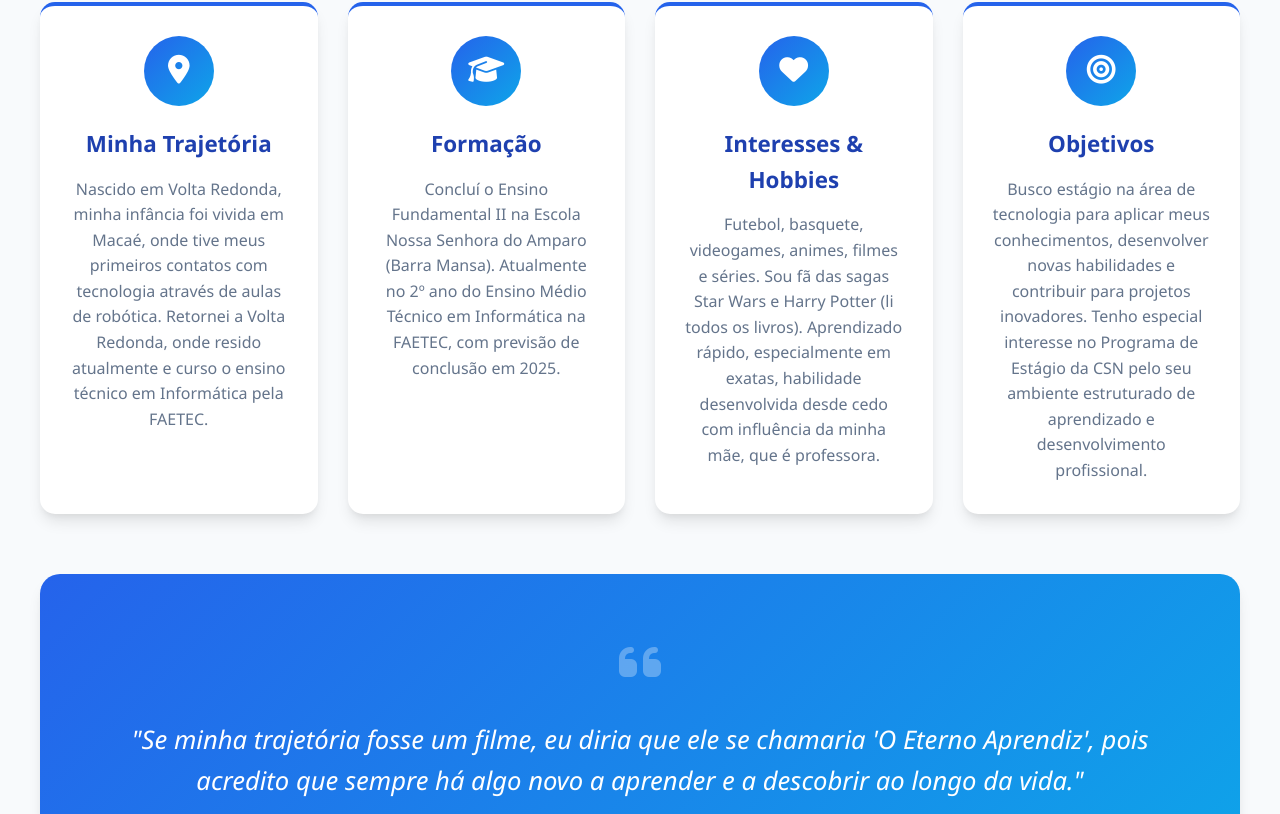
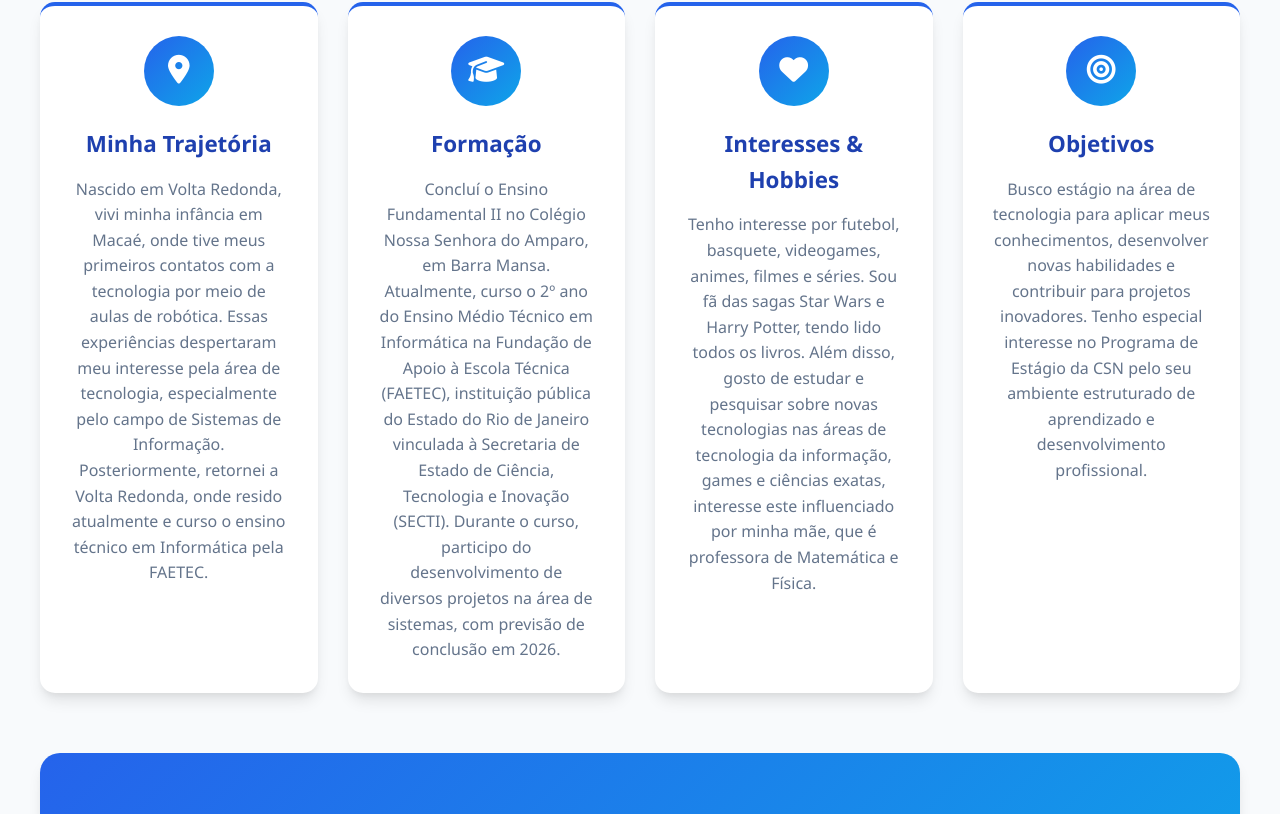
Before and after one commit to MarcosMendes642/Entrevista_CSN_Marcos, a website: page index.html in a window 1280 px wide. Shown: the part 1054-1868 px from the top of the page. Drawn offline with Linux system fonts and the light colour scheme.

Commit message:
Atualização 16/12/25

```diff
--- a/index.html
+++ b/index.html
@@ -70,7 +70,7 @@
                     <i class="fas fa-map-marker-alt"></i>
                 </div>
                 <h3>Minha Trajetória</h3>
-                <p>Nascido em Volta Redonda, minha infância foi vivida em Macaé, onde tive meus primeiros contatos com tecnologia através de aulas de robótica. Retornei a Volta Redonda, onde resido atualmente e curso o ensino técnico em Informática pela FAETEC.</p>
+                <p>Nascido em Volta Redonda, vivi minha infância em Macaé, onde tive meus primeiros contatos com a tecnologia por meio de aulas de robótica. Essas experiências despertaram meu interesse pela área de tecnologia, especialmente pelo campo de Sistemas de Informação. Posteriormente, retornei a Volta Redonda, onde resido atualmente e curso o ensino técnico em Informática pela FAETEC.</p>
             </div>
 
             <!-- Formação -->
@@ -79,7 +79,7 @@
                     <i class="fas fa-graduation-cap"></i>
                 </div>
                 <h3>Formação</h3>
-                <p>Concluí o Ensino Fundamental II na Escola Nossa Senhora do Amparo (Barra Mansa). Atualmente no 2º ano do Ensino Médio Técnico em Informática na FAETEC, com previsão de conclusão em 2025.</p>
+                <p>Concluí o Ensino Fundamental II no Colégio Nossa Senhora do Amparo, em Barra Mansa. Atualmente, curso o 2º ano do Ensino Médio Técnico em Informática na Fundação de Apoio à Escola Técnica (FAETEC), instituição pública do Estado do Rio de Janeiro vinculada à Secretaria de Estado de Ciência, Tecnologia e Inovação (SECTI). Durante o curso, participo do desenvolvimento de diversos projetos na área de sistemas, com previsão de conclusão em 2026.</p>
             </div>
 
             <!-- Interesses & Hobbies -->
@@ -88,7 +88,7 @@
                     <i class="fas fa-heart"></i>
                 </div>
                 <h3>Interesses & Hobbies</h3>
-                <p>Futebol, basquete, videogames, animes, filmes e séries. Sou fã das sagas Star Wars e Harry Potter (li todos os livros). Aprendizado rápido, especialmente em exatas, habilidade desenvolvida desde cedo com influência da minha mãe, que é professora.</p>
+                <p>Tenho interesse por futebol, basquete, videogames, animes, filmes e séries. Sou fã das sagas Star Wars e Harry Potter, tendo lido todos os livros. Além disso, gosto de estudar e pesquisar sobre novas tecnologias nas áreas de tecnologia da informação, games e ciências exatas, interesse este influenciado por minha mãe, que é professora de Matemática e Física.</p>
             </div>
 
             <!-- Objetivos -->
```
